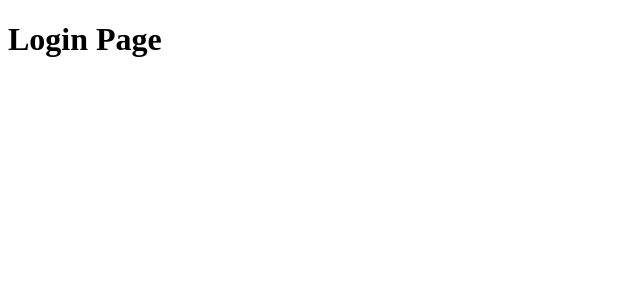
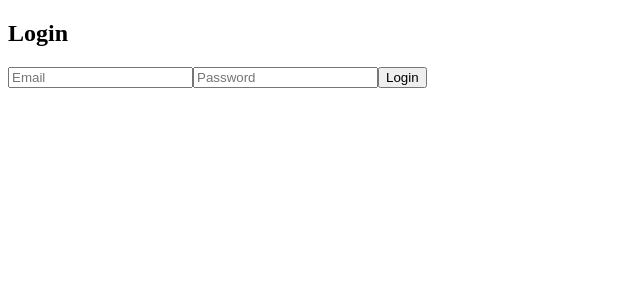
Before and after one commit to ELKINS112/hospital-frontend, a React (Create React App) app: page / in a window 1280 px wide. Shown: the top 300 px of the page, without its empty margins (0-640 px from the left). Built offline with nearby package versions, Linux system fonts and the light colour scheme.

Commit message:
Update LoginPage.js

```diff
--- a/src/pages/LoginPage.js
+++ b/src/pages/LoginPage.js
@@ -1,7 +1,37 @@
-import React from 'react';
+import React, { useState } from "react";
+import axios from "axios";
+import { useNavigate } from "react-router-dom";
 
 function LoginPage() {
-  return <h1>Login Page</h1>;
+  const [email, setEmail] = useState("");
+  const [password, setPassword] = useState("");
+  const navigate = useNavigate();
+
+  const handleLogin = async () => {
+    try {
+      const res = await axios.post("https://hospital-backend-0laa.onrender.com/login", {
+        email,
+        password,
+      });
+      const { token, role } = res.data;
+      localStorage.setItem("token", token);
+      localStorage.setItem("role", role);
+
+      // Redirect to role-specific dashboard
+      navigate(`/${role}/dashboard`);
+    } catch (error) {
+      alert("Login failed: " + (error.response?.data?.message || "Try again"));
+    }
+  };
+
+  return (
+    <div>
+      <h2>Login</h2>
+      <input placeholder="Email" onChange={(e) => setEmail(e.target.value)} />
+      <input placeholder="Password" type="password" onChange={(e) => setPassword(e.target.value)} />
+      <button onClick={handleLogin}>Login</button>
+    </div>
+  );
 }
 
 export default LoginPage;
```
